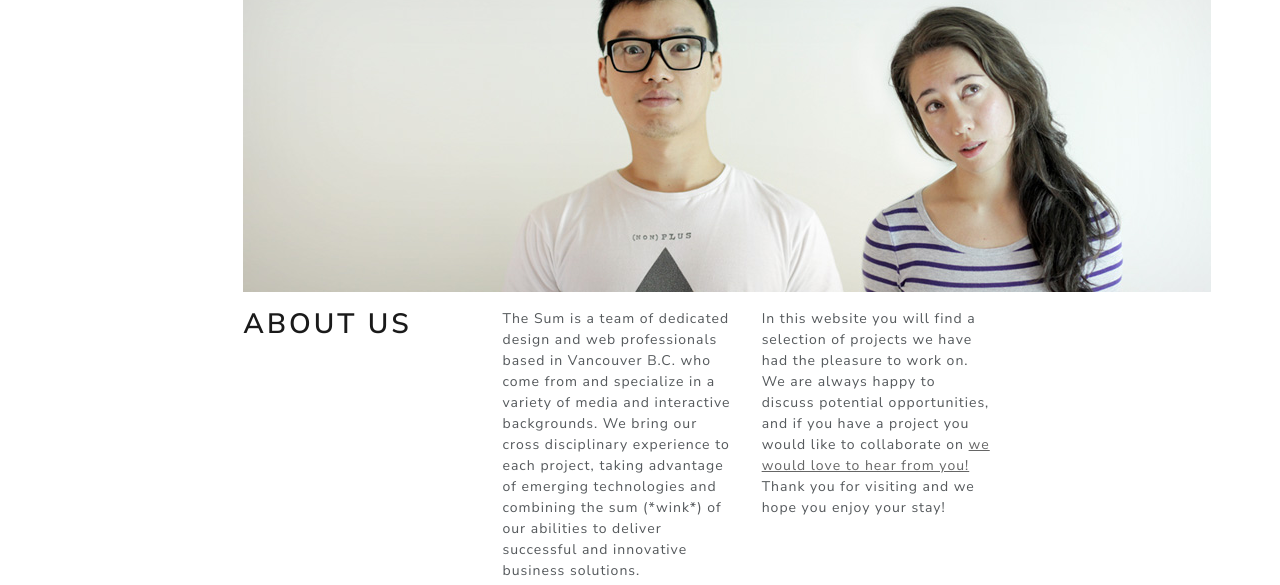
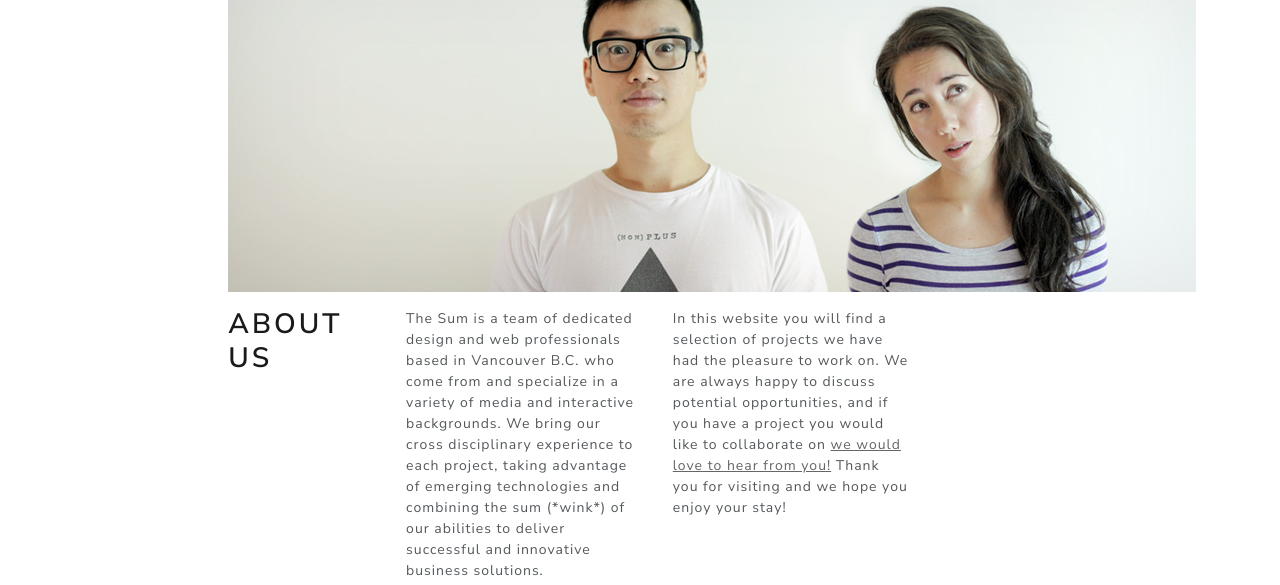
Before and after one commit to jaleyerdelen/homework-2, a plain HTML site: page about.html in a window 1280 px wide. Shown: the part 215-800 px from the top of the page. Drawn offline with nearby package versions, Linux system fonts and the light colour scheme.

Commit message:
Update about.html

```diff
--- a/about.html
+++ b/about.html
@@ -3,11 +3,11 @@
 <head>
     <meta charset="UTF-8">
     <meta name="viewport" content="width=device-width, initial-scale=1.0">
-    <title>Document</title>
+    <title>TH= SUM</title>
     <link rel="stylesheet" href="bootsrap/bootstrap-grid.min.css" />
     <link rel="stylesheet" href="bootsrap/bootstrap-reboot.min.css" />
     <link rel="stylesheet" href="bootsrap/bootstrap.bundle.min.js" />
-
+    <link rel="icon" href="images/logo.png" />
     <link rel="stylesheet" href="style.css" />
     <link rel="stylesheet" href="bootsrap/bootstrap.min (2).css">
     <link rel="stylesheet" href="bootsrap/bootstrap.css">
@@ -43,11 +43,11 @@
     </div>
     <div class="border bg-dark"></div>
 
-    <div class="col-lg-12 mb-5 mt-4">
+    <div class="mb-5 mt-4">
         <img src="images/chrisAndVal.jpg" class="mw-100" alt="">
     <div class="row mt-3">
 
-    <div class="col-lg-3">
+    <div class="col-lg-3 col-xl-2">
         <h2>ABOUT US</h2>
     </div>
      <div class="col-lg-3">
```
